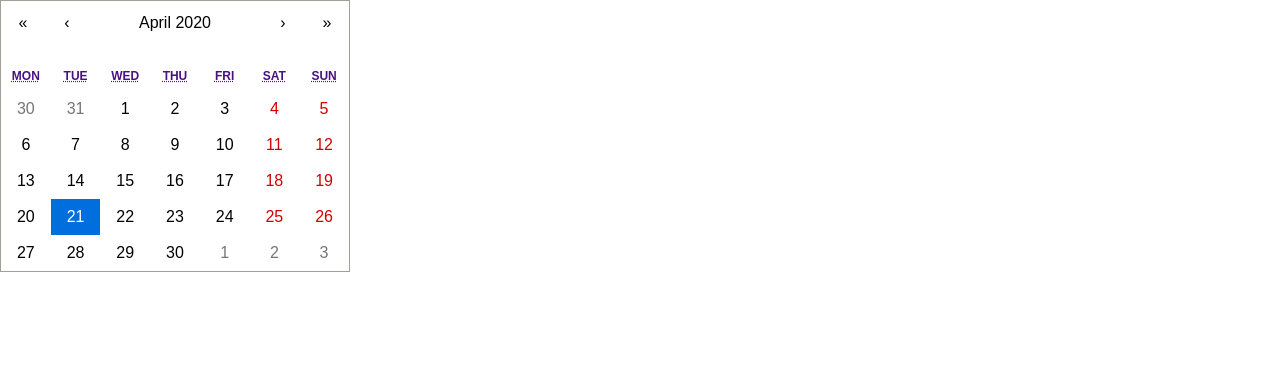
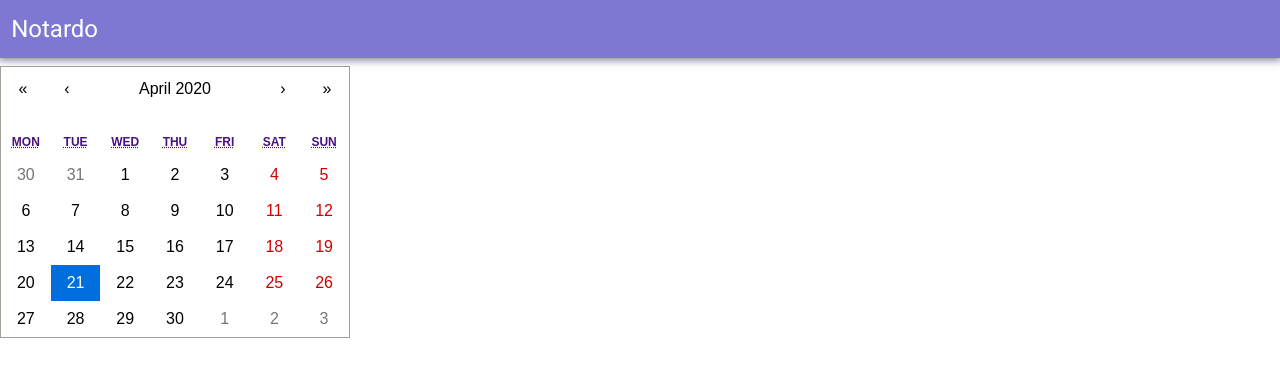
Before and after one commit to Psicopatologia/notardo, a React (Create React App) app: page /calendar in a window 1280 px wide. Shown: the top 376 px of the page. Built offline with nearby package versions, Linux system fonts and the light colour scheme.

Commit message:
added nav to calendar

```diff
--- a/src/components/Calendar.js
+++ b/src/components/Calendar.js
@@ -1,6 +1,7 @@
 import React, { Component } from "react";
 import Calendar from 'react-calendar';
 import 'react-calendar/dist/Calendar.css';
+import Navigation from './Navigation';
 
 class Calendarc extends Component {
     state = {
@@ -12,6 +13,7 @@ class Calendarc extends Component {
     render() {
       return (
         <div>
+        <Navigation titulo="Notardo"></Navigation>
           <Calendar
             onChange={this.onChange}
             value={this.state.date}
```
